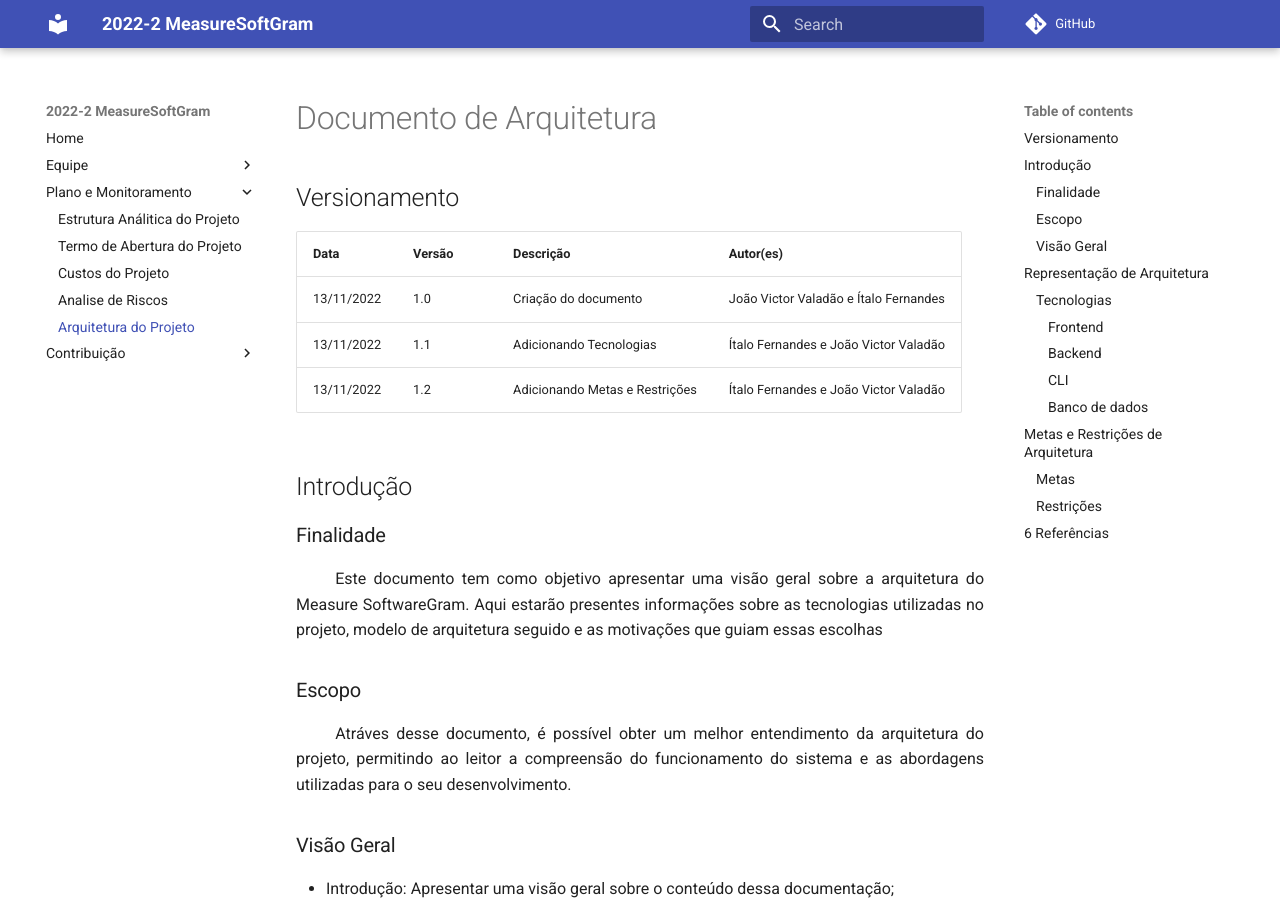
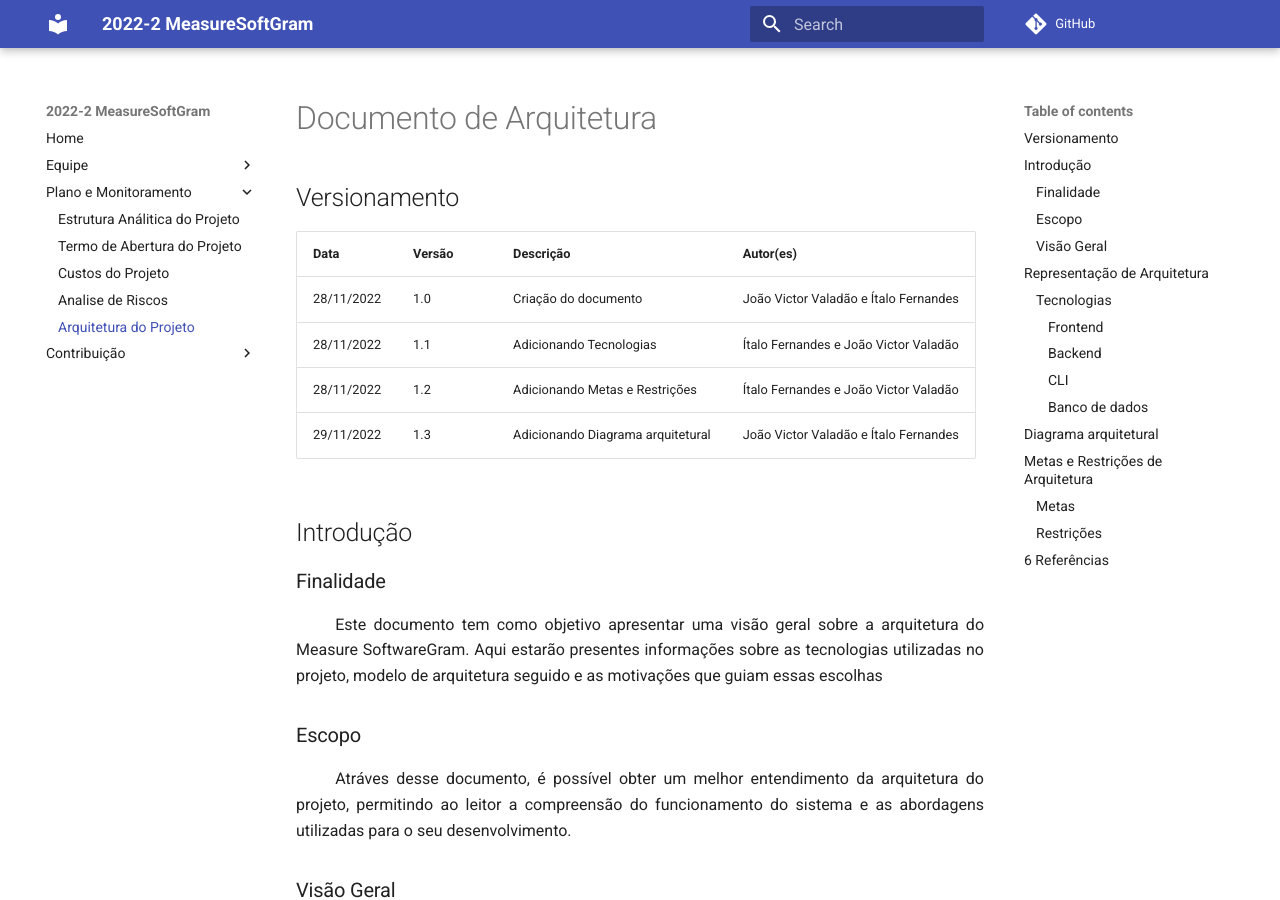
Before and after one commit to fga-eps-mds/2022-2-MeasureSoftGram-Doc, an MkDocs documentation site: the page built from docs/plano-monitoramento/documento_de_arquitetura.md, in a window 1280 px wide and 900 px high. Built offline with MkDocs 1.6.1 and Material for MkDocs 9.7.7, drawn with Linux system fonts in a browser that asks for light colours; comment, search, counter and statistics services are not loaded; some of the changed text lies outside the part shown.

Commit message:
Adicionando Diagrama arquitetural
Co-authored-by: italofernandes13 <italoserra99@gmail.com>

```diff
--- a/docs/plano-monitoramento/documento_de_arquitetura.md
+++ b/docs/plano-monitoramento/documento_de_arquitetura.md
@@ -4,9 +4,10 @@
 
 | Data | Versão | Descrição | Autor(es) |
 |------|------|------|------|
-|13/11/2022|1.0|Criação do documento| João Victor Valadão e Ítalo Fernandes |
-|13/11/2022|1.1|Adicionando Tecnologias| Ítalo Fernandes e João Victor Valadão |
-|13/11/2022|1.2|Adicionando Metas e Restrições| Ítalo Fernandes e João Victor Valadão |
+|28/11/2022|1.0|Criação do documento| João Victor Valadão e Ítalo Fernandes |
+|28/11/2022|1.1|Adicionando Tecnologias| Ítalo Fernandes e João Victor Valadão |
+|28/11/2022|1.2|Adicionando Metas e Restrições| Ítalo Fernandes e João Victor Valadão |
+|29/11/2022|1.3|Adicionando Diagrama arquitetural | João Victor Valadão e Ítalo Fernandes |
 
 
 
@@ -57,6 +58,10 @@
 
 - **PostgreSQL**: Um sistema de gerenciamento de banco de dados relacional de software livre. Tem a capacidade de gerir os dados de forma organizada e eficaz.
 
+## Diagrama arquitetural
+
+![Diagrama arquitetural](assets/diagrama_arquitetura.png)
+
 
 ## Metas e Restrições de Arquitetura
 
```
Also changed, not shown: docs/plano-monitoramento/assets/diagrama_arquitetura.png (added).
